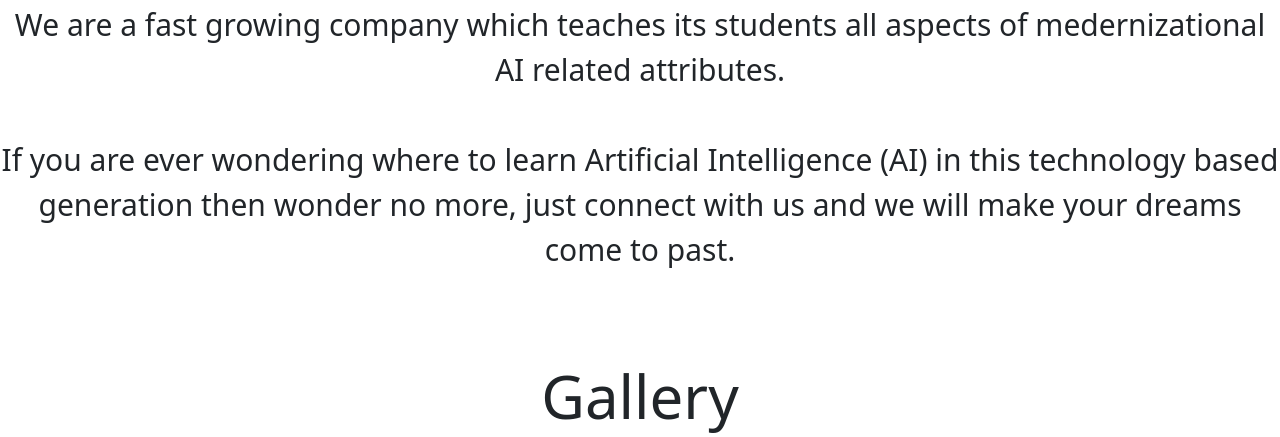
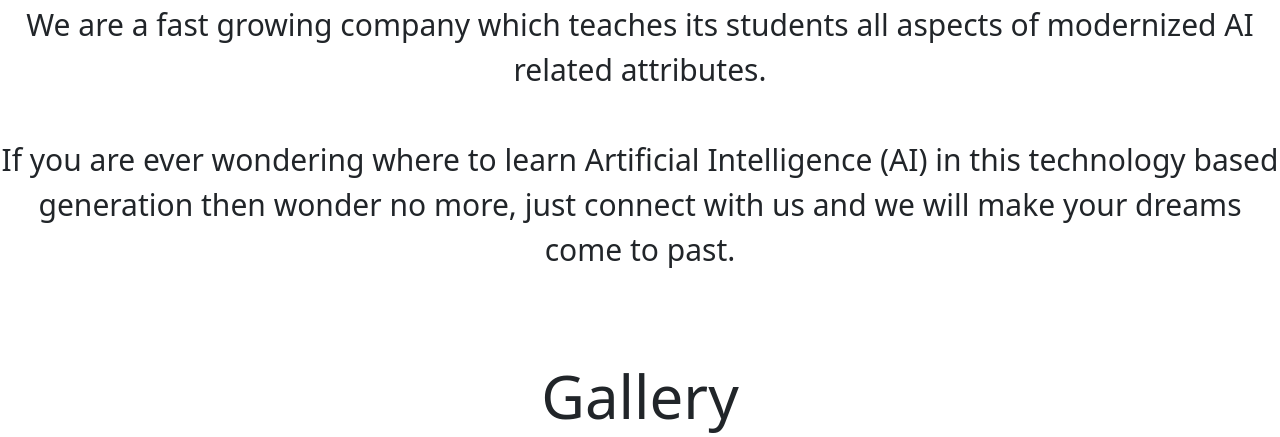
Before and after one commit to sheriffmoifelay/Emerald-, a plain HTML site: page index.html in a window 1280 px wide. Shown: the part 754-1191 px from the top of the page. Drawn offline with nearby package versions, Linux system fonts and the light colour scheme.

Commit message:
index.html

```diff
--- a/index.html
+++ b/index.html
@@ -121,7 +121,7 @@
 </div>
 <div style="text-align: center;">
   <h1 id="about-us" style="font-size: 50px;">About Us </h1>
-  <p style="font-size: 30px;"> We are a fast growing company which teaches its students all aspects of medernizational AI related attributes. <br><br>
+  <p style="font-size: 30px;"> We are a fast growing company which teaches its students all aspects of modernized AI related attributes. <br><br>
     If you are ever wondering where to learn Artificial Intelligence (AI) in this  technology based generation then wonder no more, just connect with us and we will make your dreams come to past. </p>
 </div>
 
@@ -205,4 +205,5 @@
 
 <script src="https://cdn.jsdelivr.net/npm/bootstrap@5.0.2/dist/js/bootstrap.bundle.min.js" integrity="sha384-MrcW6ZMFYlzcLA8Nl+NtUVF0sA7MsXsP1UyJoMp4YLEuNSfAP+JcXn/tWtIaxVXM" crossorigin="anonymous"></script>
 </body>
+
 </html>
```
